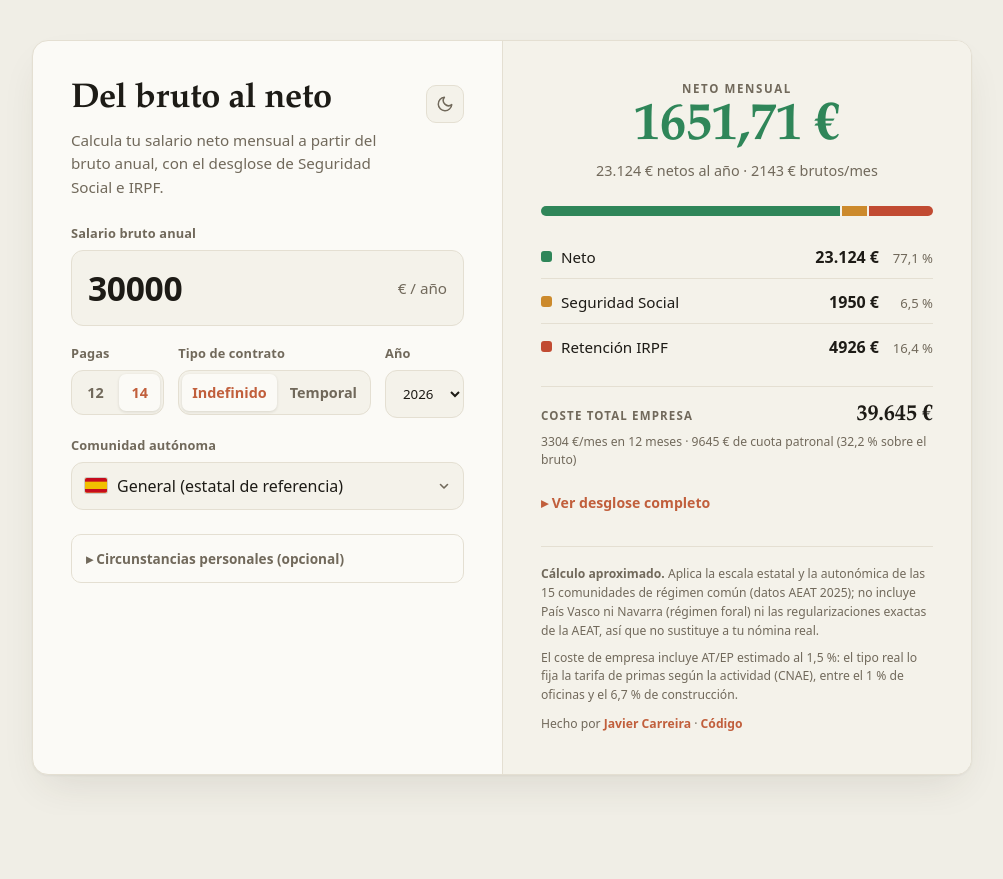
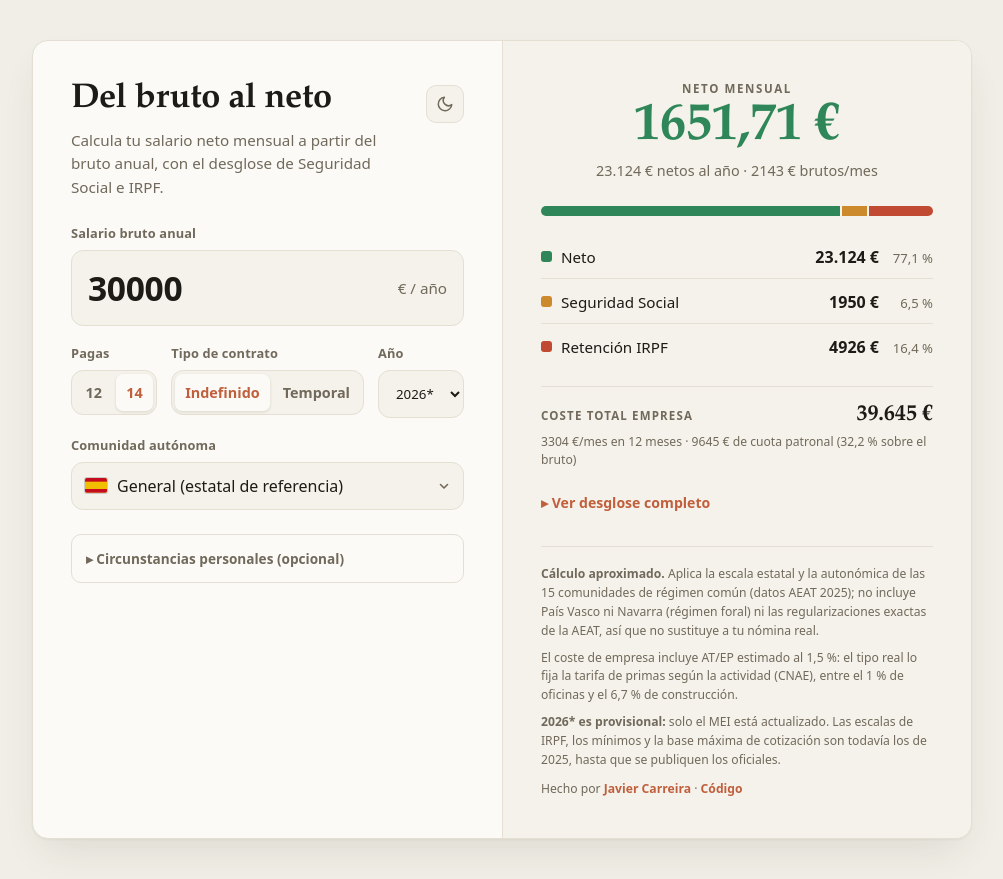
Before and after one commit to SupernovaIa/salario-neto, a React (Vite) app: page / in a window 1280 px wide. Shown: the whole page, without its empty margins (138-1141 px from the left). Before the commit the page ends 815 px from the top, so only its background shows below. Built offline with nearby package versions, Linux system fonts and the light colour scheme.

Commit message:
feat: flag provisional tax years in the UI

```diff
--- a/src/App.tsx
+++ b/src/App.tsx
@@ -3,7 +3,12 @@ import { SalaryForm } from "./components/SalaryForm";
 import { PersonalForm } from "./components/PersonalForm";
 import { ResultBreakdown } from "./components/ResultBreakdown";
 import { ThemeToggle } from "./components/ThemeToggle";
-import { calculateNet, DEFAULT_INPUT, type SalaryInput } from "./domain";
+import {
+  calculateNet,
+  DEFAULT_INPUT,
+  isProvisionalYear,
+  type SalaryInput,
+} from "./domain";
 import { getInitialTheme, storeTheme, type Theme } from "./lib/theme";
 
 export function App() {
@@ -64,6 +69,14 @@ export function App() {
               lo fija la tarifa de primas según la actividad (CNAE), entre el
               1 % de oficinas y el 6,7 % de construcción.
             </p>
+            {isProvisionalYear(input.year) && (
+              <p className="card__note">
+                <strong>{input.year}* es provisional:</strong> solo el MEI está
+                actualizado. Las escalas de IRPF, los mínimos y la base máxima
+                de cotización son todavía los de {input.year - 1}, hasta que se
+                publiquen los oficiales.
+              </p>
+            )}
             <p className="card__credit">
               Hecho por{" "}
               <a
--- a/src/components/SalaryForm.tsx
+++ b/src/components/SalaryForm.tsx
@@ -1,5 +1,5 @@
 import type { SalaryInput, PaymentCount, ContractType } from "../domain";
-import { AVAILABLE_YEARS } from "../domain";
+import { AVAILABLE_YEARS, isProvisionalYear } from "../domain";
 import { RegionSelect } from "./RegionSelect";
 
 interface Props {
@@ -76,7 +76,8 @@ export function SalaryForm({ input, onChange }: Props) {
           >
             {AVAILABLE_YEARS.map((year) => (
               <option key={year} value={year}>
-                {year}
+                {/* The asterisk is explained by the provisional-year footer note. */}
+                {isProvisionalYear(year) ? `${year}*` : year}
               </option>
             ))}
           </select>
--- a/src/domain/index.ts
+++ b/src/domain/index.ts
@@ -6,6 +6,7 @@ export {
   DEFAULT_YEAR,
   REGIONS,
   DEFAULT_REGION,
+  isProvisionalYear,
   type Region,
 } from "./tax-data";
 export type {
--- a/src/domain/tax-data.ts
+++ b/src/domain/tax-data.ts
@@ -73,9 +73,20 @@ const PARAMETERS_2025: TaxParameters = {
   },
 };
 
+/**
+ * 2026: PROVISIONAL. Only the MEI is confirmed here. The income-tax scales
+ * (state and regional), the personal and family minimum, the earned-income
+ * reduction and the maximum contribution base are still the 2025 figures,
+ * carried over by the spread below — so picking 2026 differs from 2025 by
+ * 0.02 points of MEI and nothing else.
+ *
+ * Replace each carried-over value with the official one as the BOE publishes
+ * it, and drop `provisional` once nothing is inherited any more.
+ */
 const PARAMETERS_2026: TaxParameters = {
   ...PARAMETERS_2025,
   year: 2026,
+  provisional: true,
   // The MEI rises 0.10 points a year until 2029, split 1/6 employee, 5/6
   // employer: 0.90% in 2026 = 0.15% + 0.75%.
   contribution: {
@@ -127,3 +138,8 @@ export const AVAILABLE_YEARS = Object.keys(PARAMETERS_BY_YEAR)
 export function parametersFor(year: number): TaxParameters {
   return PARAMETERS_BY_YEAR[year] ?? PARAMETERS_BY_YEAR[DEFAULT_YEAR];
 }
+
+/** Whether a year still carries figures over from the previous one. */
+export function isProvisionalYear(year: number): boolean {
+  return parametersFor(year).provisional === true;
+}
--- a/src/domain/types.ts
+++ b/src/domain/types.ts
@@ -101,6 +101,12 @@ export interface EmployerContributionRates {
 /** Tax parameters for a given year. */
 export interface TaxParameters {
   year: number;
+  /**
+   * True when the year's figures are not fully confirmed yet and some are
+   * carried over from the previous year. Surfaced in the UI so the estimate is
+   * not read as official.
+   */
+  provisional?: boolean;
   /** Annual maximum contribution base (upper cap). */
   maxContributionBaseAnnual: number;
   contribution: ContributionRates;
```
